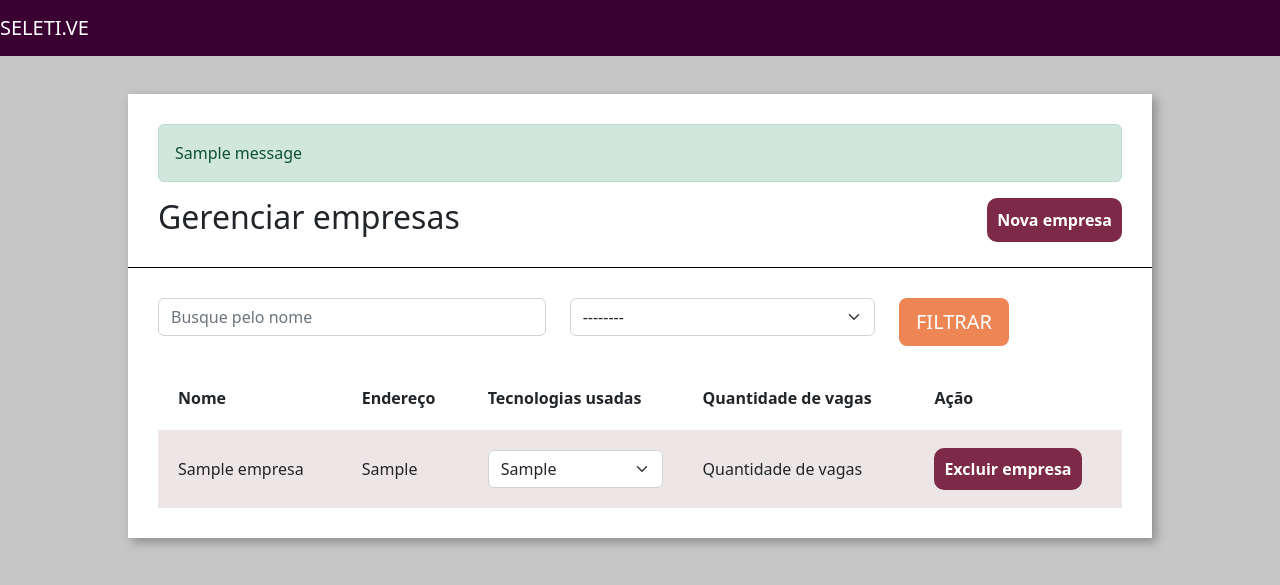
After one commit to ricci-r/seletive, a Django app: page /home/empresas/ in a window 1280 px wide. The commit adds this page. Shown: the top 585 px of the page. Run offline with Django 4.2, Linux system fonts and the light colour scheme; tables that the repository leaves empty hold one stand-in row (values such as "Sample post"); one stand-in notice (Sample message) is shown.

Commit message:
- Inclusão método filtrar cor tabela - Inclusão método Delete

```diff
--- a/core/settings.py
+++ b/core/settings.py
@@ -69,6 +69,9 @@ TEMPLATES = [
                 "django.contrib.auth.context_processors.auth",
                 "django.contrib.messages.context_processors.messages",
             ],
+            "libraries" : {
+                "filtro": "empresa.templatetags.filtro"
+            }
         },
     },
 ]
--- /dev/null
+++ b/empresa/templates/empresas.html
@@ -0,0 +1,77 @@
+{% extends 'base.html' %}
+{% load static %}
+{% load filtro %}
+{% block 'head' %}
+    <link href="{% static 'empresa/css/empresas.css' %}" rel="stylesheet">
+{% endblock %}
+
+
+{% block 'body' %}
+    <div class="wrapper">
+        <div class="box">
+            <div class="header-box">
+                {% if messages %}
+                    {% for message in messages %}
+                        <section class="alert {{message.tags}}">
+                            {{message}}
+                        </section>
+                    {% endfor %}
+                {% endif %}
+                <h2 class="titulo">Gerenciar empresas</h2>
+                <a href="{% url 'nova_empresa' %}" class="btn-nova-empresa">Nova empresa</a>
+            </div>
+            <div class="borda-box"></div>
+            <div class="body-box">
+
+                <form>
+                <div class="row">
+
+                        <div class="col-md-5">
+                            <input type="text" placeholder="Busque pelo nome" class="form-control" name="nome">
+                        </div>
+
+                        <div class="col-md-4">
+                            <select class="form-select" name="tecnologias">
+                                <option value="">--------</option>
+                            </select>
+                        </div>
+
+                    <div class="col-md-3">
+                        <input type="submit" value="FILTRAR" class="btn btn-lg btn-orange">
+                    </div>
+                </div>
+                </form>
+
+                <table class="tabela" cellpadding="20">
+                    <tr>
+                        <th>Nome</th>
+                        <th>Endereço</th>
+                        <th>Tecnologias usadas</th>
+                        <th>Quantidade de vagas</th>
+                        <th>Ação</th>
+                    </tr>
+                    {% for empresa in empresas  %}
+                        <tr {% if not forloop.counter|is_par %} class="tabela-linha" {% endif %}>
+                            <td>{{empresa.nome}}</td>
+                            <td>{{empresa.endereco}}</td>
+                            <td>
+                                <select class="form-select">
+                                    {% for tech in empresa.tecnologias.all  %}
+                                        <option>{{tech}}</option>
+                                    {% endfor %}
+                                </select>
+                            </td>
+                            <td>
+                                Quantidade de vagas
+                            </td>
+                            <td>
+                                <a href="{% url 'excluir_empresa' empresa.id %}" class="btn-excluir">Excluir empresa</a>
+                            </td>
+                        </tr>
+                    {% endfor %}
+                </table>
+            </div>
+        </div>
+    </div>
+
+{% endblock%}
--- a/empresa/templates/nova-empresa.html
+++ b/empresa/templates/nova-empresa.html
@@ -14,9 +14,9 @@
             {% if messages %}
                 {% for message in messages %}
             <section class="alert {{message.tags}}">
-            {{message}}
+                    {{message}}
             </section>
-            {% endfor %}
+                {% endfor %}
             {% endif %}
 
             <div class="body-box">
--- /dev/null
+++ b/empresa/templatetags/filtro.py
@@ -0,0 +1,7 @@
+from django import template
+
+register = template.Library()
+
+@register.filter(name='is_par')
+def is_par(valor):
+    return True if valor % 2 == 0 else False
--- a/empresa/urls.py
+++ b/empresa/urls.py
@@ -5,4 +5,6 @@ from empresa import views
 
 urlpatterns = [
     path("nova-empresa/", views.nova_empresa, name="nova_empresa"),
+    path('empresas/', views.empresas, name="empresas"),
+    path('excluir-empresa/<int:id>', views.excluir_empresa, name="excluir_empresa"),
 ]
--- a/empresa/views.py
+++ b/empresa/views.py
@@ -51,3 +51,15 @@ def nova_empresa(request):
         messages.add_message(request, constants.SUCCESS, 'Empresa cadastrada com sucesso')
 
         return redirect('/home/nova-empresa')
+
+
+def empresas(request):
+    empresas = Empresa.objects.all()
+    tecnologias = Tecnologias.objects.all()
+    return render(request, 'empresas.html', {'empresas': empresas, 'tecnologias': tecnologias})
+
+def excluir_empresa(request, id):
+    empresa = Empresa.objects.get(id=id)
+    empresa.delete()
+    messages.add_message(request, constants.SUCCESS, 'Empresa deletada com sucesso')
+    return redirect('/home/empresas')
--- /dev/null
+++ b/templates/static/empresa/css/empresas.css
@@ -0,0 +1,80 @@
+.wrapper {
+    margin-top: 3%;
+    display: flex;
+    flex-direction: row;
+    justify-content: center;
+    align-items: center;
+}
+
+.box {
+
+    width: 80vw;
+    background: #fff;
+    box-shadow: 4px 4px 10px rgba(0, 0, 0, .3);
+}
+
+
+.titulo {
+    display: inline;
+}
+
+.btn-nova-empresa {
+    float: right;
+    text-decoration: none;
+    color: white;
+    background-color: #7D2948;
+    padding: 10px;
+    border-radius: 10px;
+    font-weight: bold;
+}
+
+.btn-nova-empresa:hover {
+    color: white;
+    text-decoration: none;
+    background-color: #631f38;
+}
+
+.btn-excluir:hover {
+    color: white;
+    text-decoration: none;
+    background-color: #631f38;
+}
+
+.header-box {
+
+    padding: 30px;
+
+}
+
+.borda-box {
+    border-top: 1px solid black;
+}
+
+.body-box {
+    padding: 30px;
+}
+
+.btn-orange {
+
+    background-color: #ED8554;
+    color: white;
+}
+
+
+.tabela {
+    width: 100%;
+    margin-top: 20px;
+}
+
+.tabela-linha {
+    background-color: #EDE6E6;
+}
+
+.btn-excluir {
+    text-decoration: none;
+    color: white;
+    background-color: #7D2948;
+    padding: 10px;
+    border-radius: 10px;
+    font-weight: bold;
+}
```
Also changed, not shown: media/logo-empresa/no-image-available_ivlucik.png (added).
